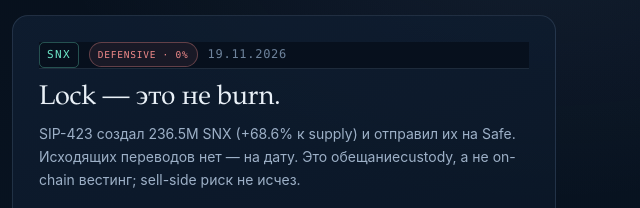
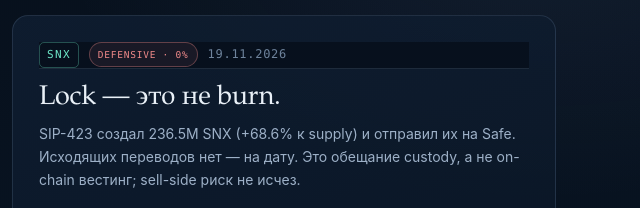
Before and after one commit to rebeeva979-cell/investment-research-portfolio, a plain HTML site: page docs/index.html in a window 1280 px wide. Shown: the part 2483-2691 px from the top of the page, 636-1276 px from the left. Drawn offline with Linux system fonts and the light colour scheme.

Commit message:
Fix SNX custody spacing

```diff
--- a/docs/index.html
+++ b/docs/index.html
@@ -196,7 +196,7 @@
           <div class="top"><span class="ticker">SNX</span><span class="badge def">DEFENSIVE · 0%</span><span class="mono dim">19.11.2026</span></div>
           <h3 class="ru">Lock — это не burn.</h3>
           <h3 class="en">A lock is not a burn.</h3>
-          <p class="ru">SIP-423 создал 236.5M SNX (+68.6% к supply) и отправил их на Safe. Исходящих переводов нет — на дату. Это обещаниеcustody, а не on-chain вестинг; sell-side риск не исчез.</p>
+          <p class="ru">SIP-423 создал 236.5M SNX (+68.6% к supply) и отправил их на Safe. Исходящих переводов нет — на дату. Это обещание custody, а не on-chain вестинг; sell-side риск не исчез.</p>
           <p class="en">SIP-423 minted 236.5M SNX (+68.6% to supply) into a Safe. No outflows as of the snapshot — a custody promise, not an on-chain vest. The sell-side risk did not disappear.</p>
           <div class="facts">
             <div><b>+68.6%</b><span class="ru">к supply</span><span class="en">supply increase</span></div>
```
